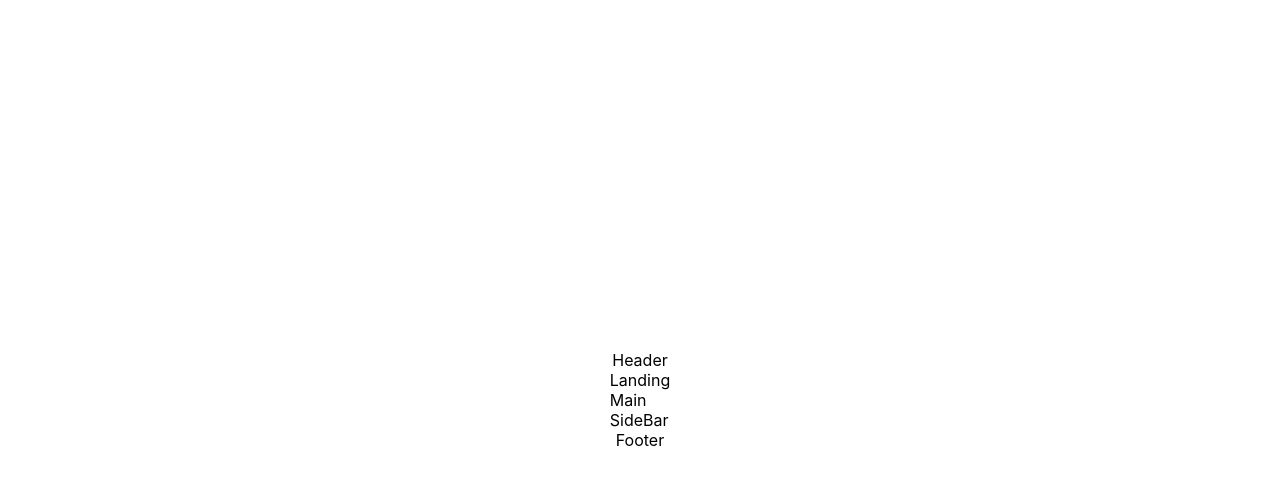
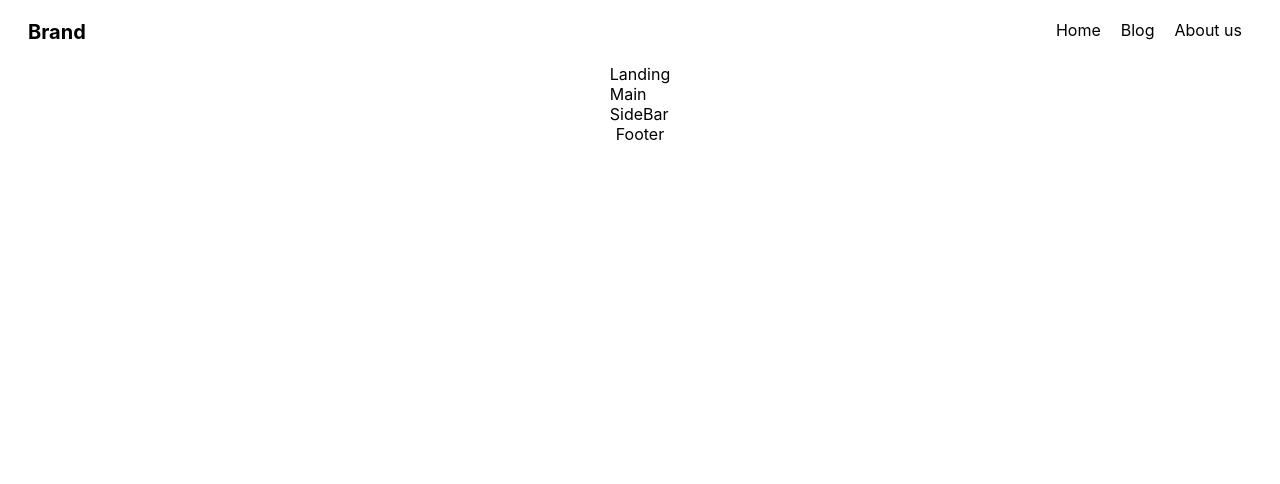
Before and after one commit to Awtanabe/nextjs-blog, a Next.js app: page / in a window 1280 px wide. Shown: the top 484 px of the page. Built offline with nearby package versions, Linux system fonts and the light colour scheme.

Commit message:
ヘッダー作成

```diff
--- a/organism/Header.js
+++ b/organism/Header.js
@@ -1,6 +1,35 @@
 const Header = () => {
   return (
-    <div>Header</div>
+    <div className="header">
+      <div className="brand">
+        Brand
+      </div>
+      <div className="header-links">
+        <a href="" className="header-link">Home</a>
+        <a href="" className="header-link">Blog</a>
+        <a href="" className="header-link">About us</a>
+      </div>
+      <style jsx>{`
+        .header {
+          display: flex;
+          justify-content: space-between;
+          width: 100%;
+          padding: 20px 20px;
+        }
+
+        .header .brand {
+          font-weight: bold;
+          font-size: 20px;
+        }
+
+        .header-links .header-link{
+          padding: 0 10px;
+          text-decoration: none;
+          color: black;
+        }
+      `}
+      </style>
+    </div>
   )
 }
 
--- a/pages/index.js
+++ b/pages/index.js
@@ -13,7 +13,6 @@ export default function Home() {
 
       <style jsx>{`
         .container {
-          min-height: 100vh;
           padding: 0 0.5rem;
           display: flex;
           flex-direction: column;
```
Also changed, not shown: atom/Brand.js (added), atom/HeaderLink.js (added), atom/Label.js (added), molecule/Landing/Author.js (added), molecule/Landing/Category.js (added), molecule/Landing/Item.js (added), molecule/Landing/Post.js (added), molecule/Landing/RecentPost.js (added), organism/Pagenation.js (added).
